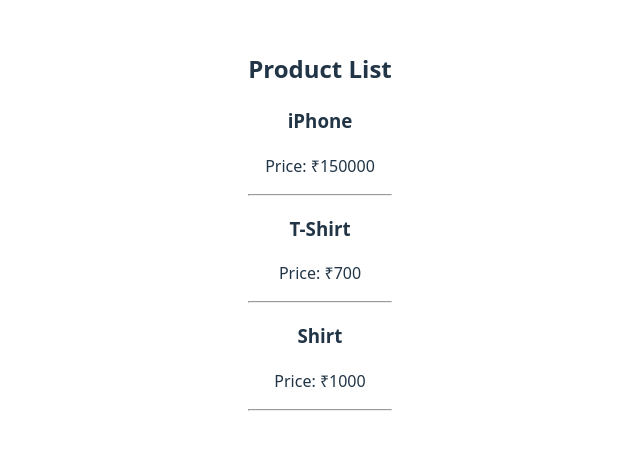
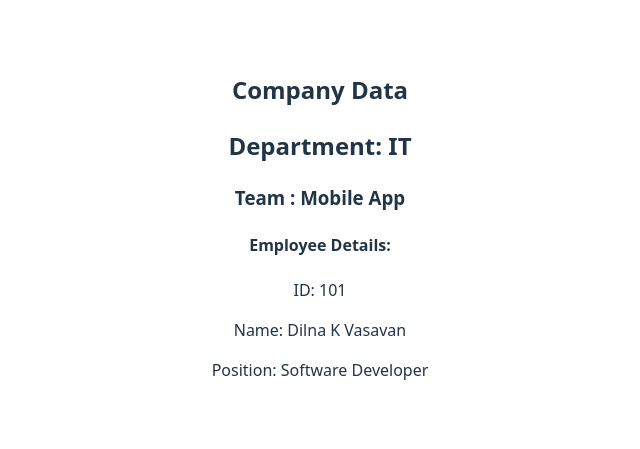
Before and after one commit to dilnakv/reactJS_sample, a React (Vite) app: page / in a window 1280 px wide. Shown: the part 175-624 px from the top of the page, without its empty margins (320-960 px from the left). Built offline with nearby package versions, Linux system fonts and the light colour scheme.

Commit message:
Prop drilling

```diff
--- a/src/App.tsx
+++ b/src/App.tsx
@@ -1,13 +1,31 @@
 import "./App.css";
+import { Department } from "./componet/Department";
 import { Greeting } from "./componet/Greeting";
 import ProductList from "./componet/ProductList";
 
+export type EmployeeData = {
+  id: number;
+  name: string;
+  position: string;
+  department: string;
+  team: string;
+};
+
 function App() {
+  const empData: EmployeeData = {
+    id: 101,
+    name: "Dilna K Vasavan",
+    position: "Software Developer",
+    department: "IT",
+    team: "Mobile App",
+  };
   return (
     <>
       {/* <Greeting name={"Dilna"} /> */}
-      <h2>Product List</h2>
-      <ProductList/>
+      {/* <h2>Product List</h2>
+      <ProductList/> */}
+      <h2>Company Data</h2>
+      <Department employee={empData} />
     </>
   );
 }
--- /dev/null
+++ b/src/componet/Department.tsx
@@ -0,0 +1,14 @@
+import type { EmployeeData } from "../App";
+import { Team } from "./Team";
+
+type DepartmentProps = {
+  employee: EmployeeData;
+};
+export const Department = (props: DepartmentProps) => {
+  return (
+    <>
+      <h2>Department: {props.employee.department}</h2>
+      <Team employee={props.employee} />
+    </>
+  );
+};
--- /dev/null
+++ b/src/componet/Employee.tsx
@@ -0,0 +1,15 @@
+import type { EmployeeData } from "../App";
+
+type EmployeeProps = {
+  employee: EmployeeData;
+};
+export const Employee = (props: EmployeeProps) => {
+  return (
+    <>
+      <h4>Employee Details:</h4>
+      <p>ID: {props.employee.id}</p>
+      <p>Name: {props.employee.name}</p>
+      <p>Position: {props.employee.position}</p>
+    </>
+  );
+};
--- /dev/null
+++ b/src/componet/Team.tsx
@@ -0,0 +1,14 @@
+import type { EmployeeData } from "../App";
+import { Employee } from "./Employee";
+
+type TeamProps = {
+  employee: EmployeeData;
+};
+export const Team = (props: TeamProps) => {
+  return (
+    <>
+      <h3>Team : {props.employee.team}</h3>
+      <Employee employee={props.employee} />
+    </>
+  );
+};
```
